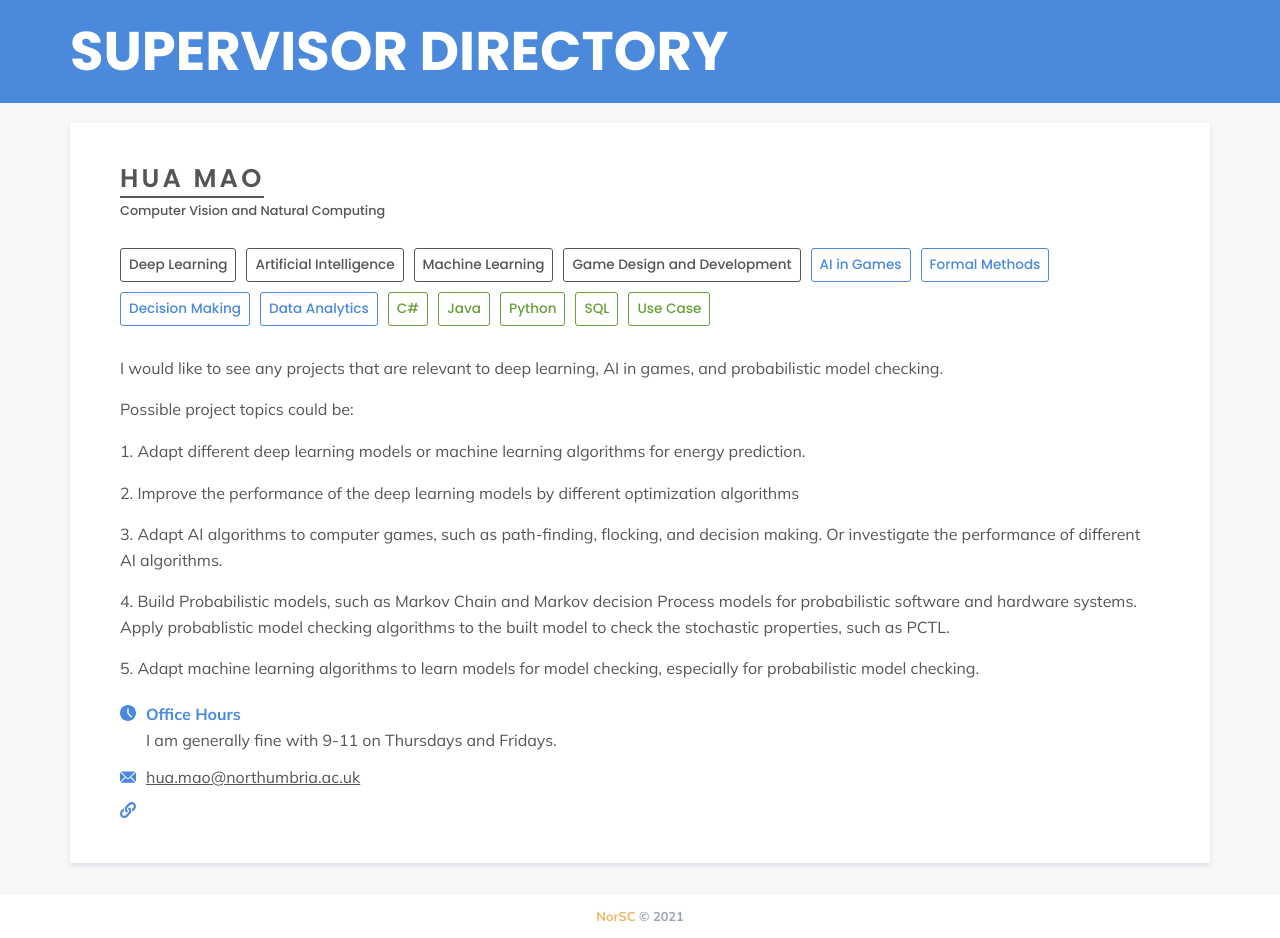
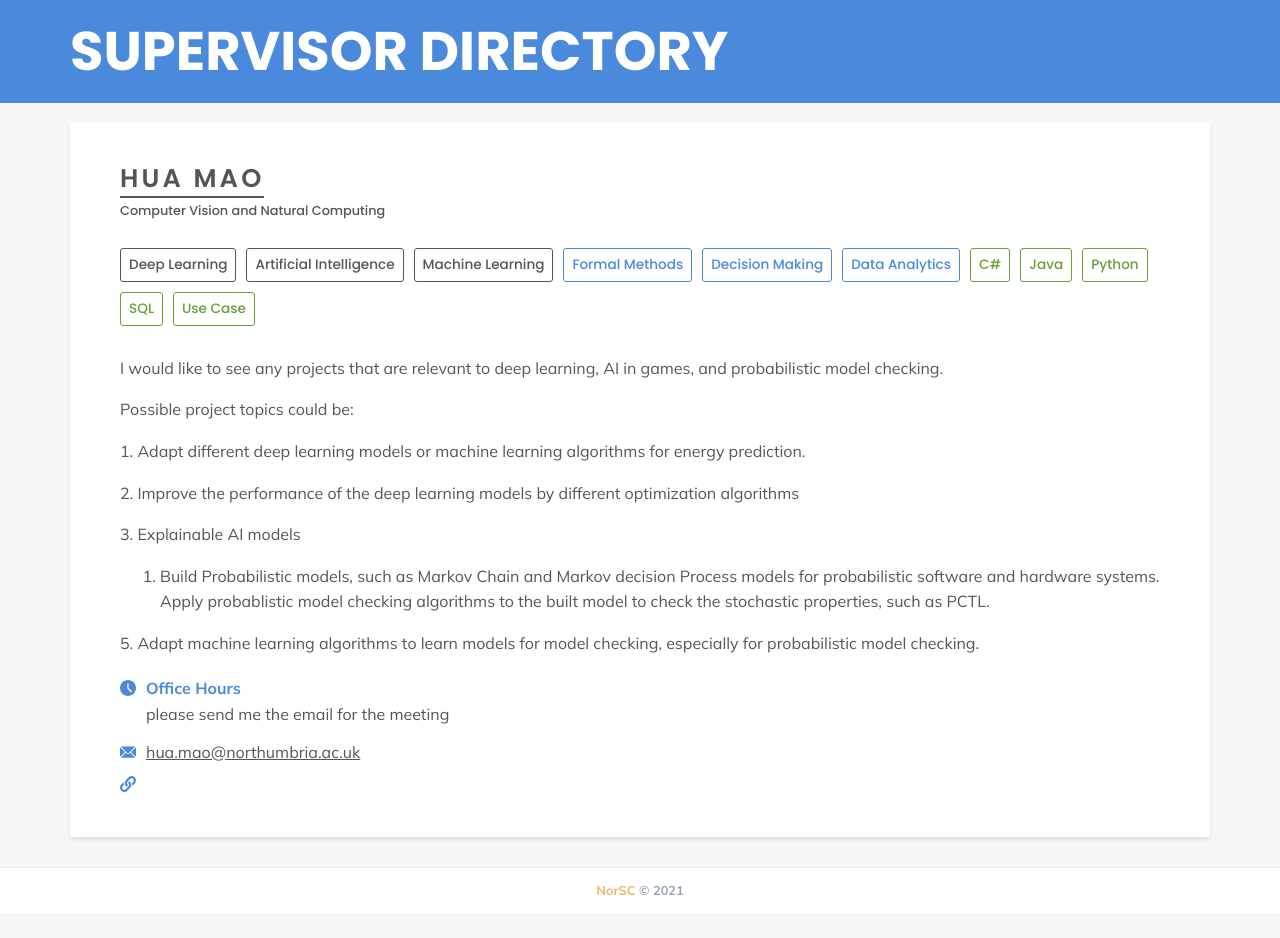
Before and after one commit to NorSC/supervisor-search, a Jekyll site: the page built from _supervisors/hua.md, in a window 1280 px wide. Built offline with Jekyll 4.4.1, drawn with Linux system fonts in a browser that asks for light colours; a script that is not in the unit is left out; after the commit the page ends 913 px from its top, so only the background shows below that.

Commit message:
Update Supervisors “hua”

```diff
--- a/_supervisors/hua.md
+++ b/_supervisors/hua.md
@@ -6,15 +6,13 @@ available_msc: true
 available_phd: true
 email: hua.mao@northumbria.ac.uk
 website: ""
-office_hours: "I am generally fine with 9-11 on Thursdays and Fridays. "
+office_hours: please send me the email for the meeting
 research_group: Computer Vision and Natural Computing
 research_themes:
   - Deep Learning
   - Artificial Intelligence
   - Machine Learning
-  - Game Design and Development
 additional_keywords:
-  - AI in Games
   - Formal Methods
   - Decision Making
   - Data Analytics
@@ -38,10 +36,10 @@ additional_details: >-
   2﻿. Improve the performance of the deep learning models by different optimization algorithms
 
 
-  3﻿. Adapt AI algorithms to computer games, such as path-finding, flocking, and decision making. Or investigate the performance of different AI algorithms.
+  3﻿. Explainable AI models
 
 
-  4﻿. Build  Probabilistic models, such as Markov Chain and Markov decision Process models for probabilistic software and hardware systems. Apply probablistic model checking algorithms to the built model to check the stochastic properties, such as PCTL.
+  3. Build  Probabilistic models, such as Markov Chain and Markov decision Process models for probabilistic software and hardware systems. Apply probablistic model checking algorithms to the built model to check the stochastic properties, such as PCTL.
 
 
   5﻿. Adapt machine learning algorithms to learn models for model checking, especially for probabilistic model checking.
@@ -59,7 +57,7 @@ additional_details_msc: >-
   2﻿. Improve the performance of the deep learning models by different optimization algorithms
 
 
-  3﻿. Adapt AI algorithms to computer games, such as path-finding, flocking, and decision-making. Or investigate the performance of different AI algorithms.
+  3﻿. Explainable AI models
 
 
   4﻿. Build Probabilistic models, such as Markov Chain and Markov decision Process models for probabilistic software and hardware systems. Apply probabilistic model checking algorithms to the built model to check the stochastic properties, such as PCTL.
```
